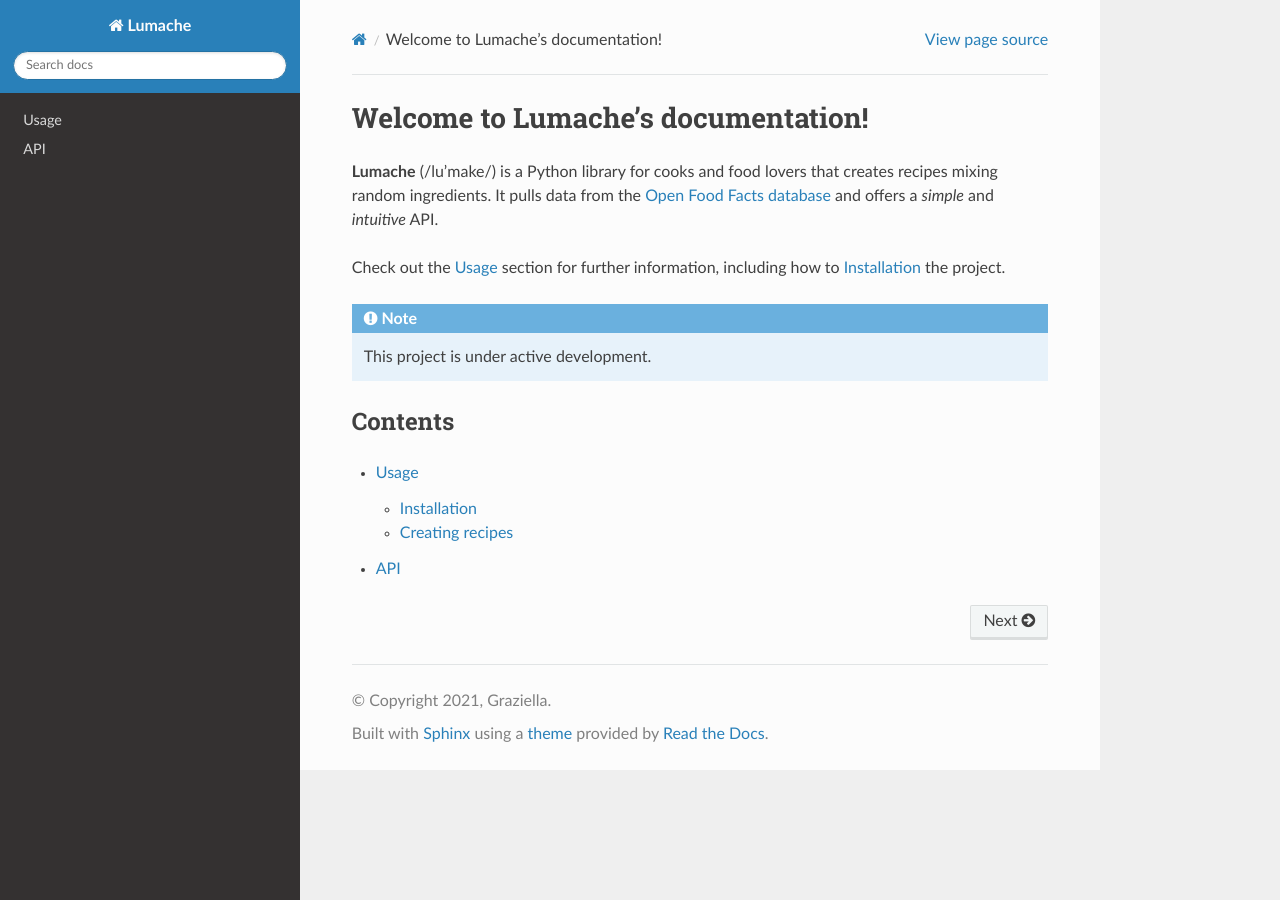
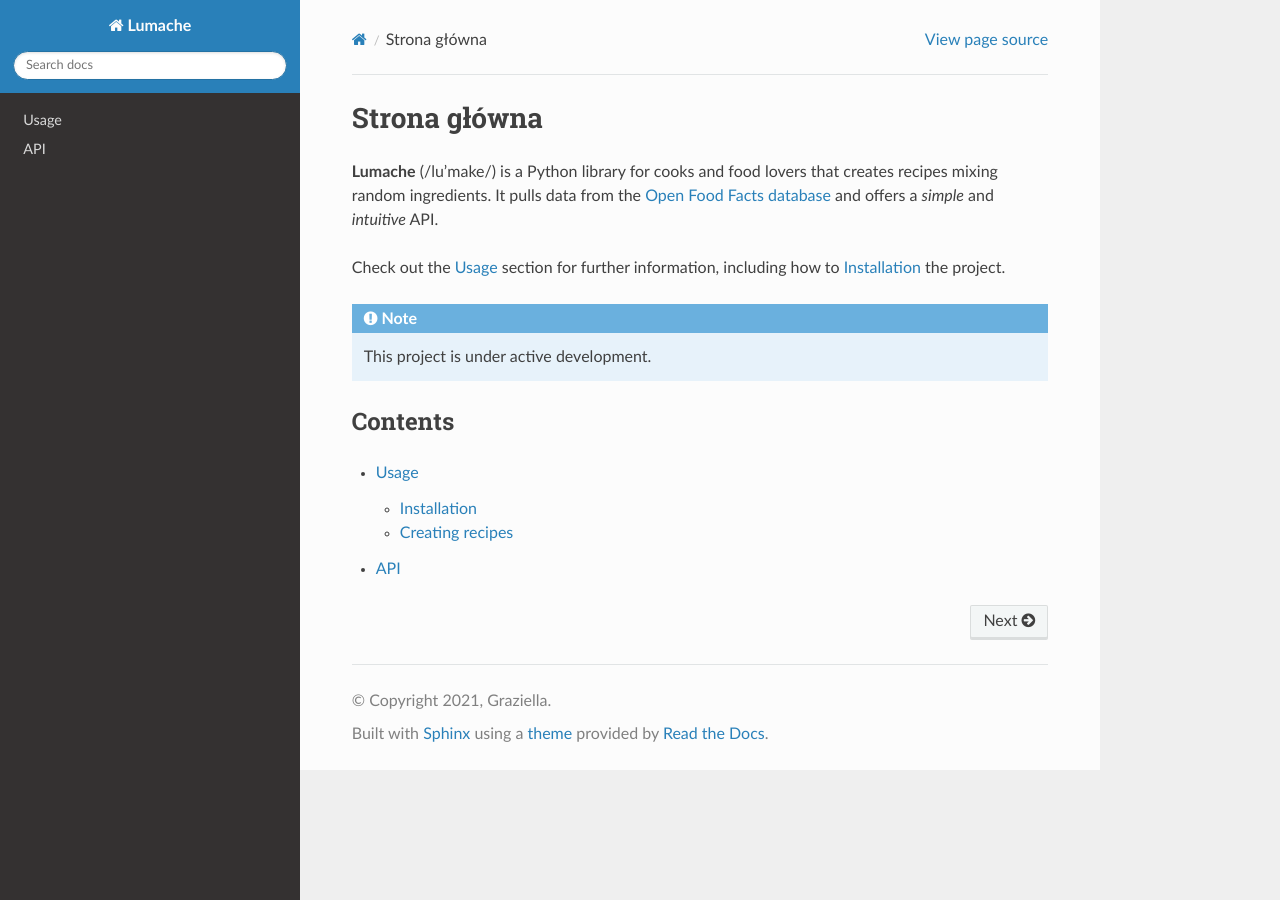
Before and after one commit to JanMatysik19/ReadTheDocsRst, a Sphinx documentation site: the page built from docs/source/index.rst, in a window 1280 px wide. Built offline with Sphinx 7.4.7 and the Read the Docs theme 3.1.0, drawn with Linux system fonts in a browser that asks for light colours.

Commit message:
Update documentation title to 'Strona główna'

```diff
--- a/docs/source/index.rst
+++ b/docs/source/index.rst
@@ -1,4 +1,4 @@
-Welcome to Lumache's documentation!
+Strona główna
 ===================================
 
 **Lumache** (/lu'make/) is a Python library for cooks and food lovers
```
